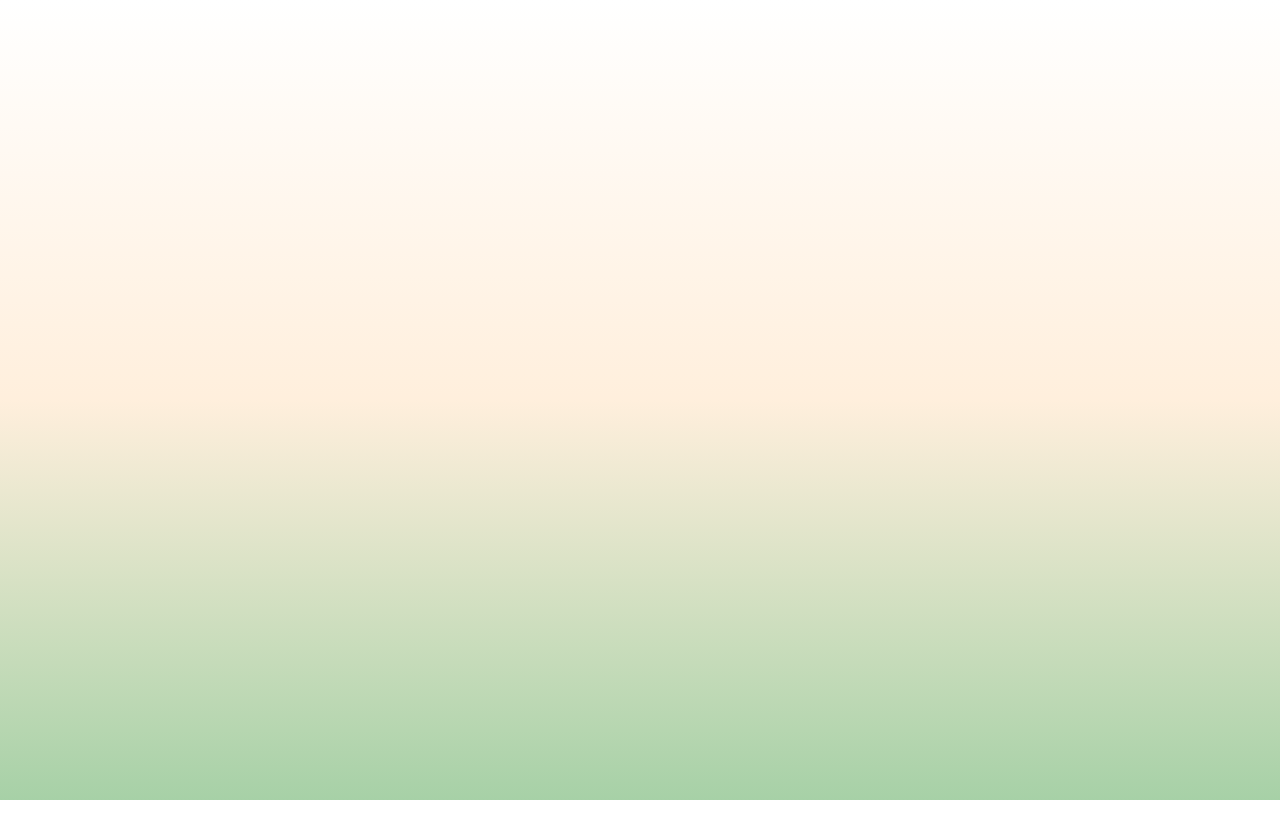
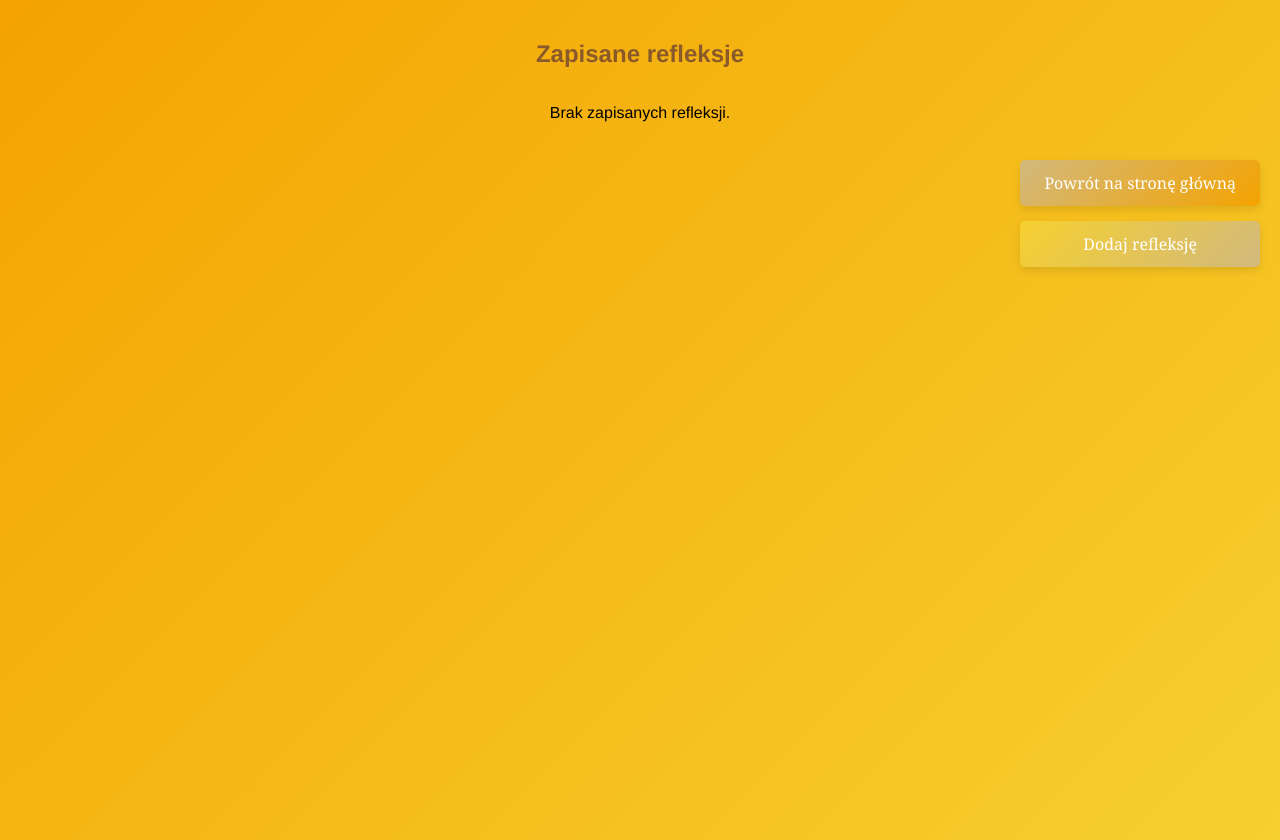
Before and after one commit to AgnieszkaWw/Motto, a React (Vite) app: page /saved-reflections in a window 1280 px wide. Before the commit this address had no page. Before the commit the page ends 800 px from the top, so only its background shows below. Built offline with nearby package versions, Linux system fonts and the light colour scheme.

Commit message:
savedReflection

```diff
--- a/src/components/GratitudePage/GratitudePage.jsx
+++ b/src/components/GratitudePage/GratitudePage.jsx
@@ -9,7 +9,9 @@ const GratitudePage = () => {
   const handleBack = () => {
     navigate(-1);
   };
-
+  const handleViewReflections = () => {
+    navigate('/saved-reflections');
+  };
   return (
     <div className={styles.pageContainer}>
       <header className={styles.headerImage}>
@@ -22,6 +24,7 @@ const GratitudePage = () => {
         <InputReflection />
       </main>
       <button onClick={handleBack} className={styles.backButton}>Powrót</button>
+      <button onClick={handleViewReflections} className={styles.viewButton}>Zobacz zapisane refleksje</button>
     </div>
   );
 };
--- a/src/components/InputReflection/InputReflection.jsx
+++ b/src/components/InputReflection/InputReflection.jsx
@@ -1,5 +1,17 @@
 import { useState } from "react";
 import styles from "./InputReflection.module.css";
+
+// Funkcja do uzyskania bieżącej daty w formacie "dd-mm-yyyy - dzień tygodnia"
+const getCurrentDate = () => {
+  const today = new Date();
+  const daysOfWeek = ["niedziela", "poniedziałek", "wtorek", "środa", "czwartek", "piątek", "sobota"];
+  const day = today.getDate().toString().padStart(2, "0");
+  const month = (today.getMonth() + 1).toString().padStart(2, "0");
+  const year = today.getFullYear();
+  const dayOfWeek = daysOfWeek[today.getDay()];
+
+  return `${day}-${month}-${year} - ${dayOfWeek}`;
+};
 
 export default function InputReflection() {
   const [input1] = useState("W tym momencie czuję...");
@@ -7,17 +19,40 @@ export default function InputReflection() {
   const [input3, setInput3] = useState("");
 
   const handleSave = () => {
-    localStorage.setItem("reflection1", input2);
-    localStorage.setItem("reflection2", input3);
+    const date = new Date();
+    const formattedDate =
+      date.toLocaleDateString("pl-PL", {
+        day: "2-digit",
+        month: "2-digit",
+        year: "numeric",
+      }) +
+      " - " +
+      date.toLocaleString("pl-PL", { weekday: "long" });
+
+    // Pobieramy istniejące refleksje z localStorage
+    const savedReflections = JSON.parse(localStorage.getItem("reflections")) || [];
+
+    // Tworzymy obiekt refleksji z datą i dwoma wprowadzonymi refleksjami
+    const newReflection = {
+      date: formattedDate,
+      reflection1: input2,
+      reflection2: input3,
+    };
+
+    // Dodajemy nową refleksję do listy
+    savedReflections.push(newReflection);
+
+    // Zapisujemy całą listę refleksji w localStorage
+    localStorage.setItem("reflections", JSON.stringify(savedReflections));
+
     alert("Dane zapisane!");
   };
 
   const handleClear = () => {
     setInput2("");
     setInput3("");
-    localStorage.removeItem("reflection1");
-    localStorage.removeItem("reflection2");
   };
+
 
   return (
     <div className={styles.container}>
--- /dev/null
+++ b/src/components/SavedReflections/SavedReflection.jsx
@@ -0,0 +1,62 @@
+import { useEffect, useState } from "react";
+import { useNavigate } from "react-router-dom";
+import styles from "./SavedReflection.module.css";
+
+const SavedReflections = () => {
+  const [reflections, setReflections] = useState([]);
+  const navigate = useNavigate();  // Hook do nawigacji
+
+  useEffect(() => {
+    const savedReflections = [];
+
+    // Odczytujemy wszystkie elementy z localStorage
+    for (let i = 0; i < localStorage.length; i++) {
+      const key = localStorage.key(i);
+      if (key && key.includes('-')) {  // Zakładając, że klucze mają format daty (np. 25-03-2025 - wtorek)
+        const reflectionData = JSON.parse(localStorage.getItem(key));
+        savedReflections.push(reflectionData);
+      }
+    }
+
+    // Sortowanie danych po dacie (od najnowszych)
+    savedReflections.sort((a, b) => new Date(b.date) - new Date(a.date));
+
+    setReflections(savedReflections);
+  }, []);
+
+  // Funkcje do obsługi przycisków
+  const handleGoHome = () => {
+    navigate("/");  // Powrót na stronę główną
+  };
+
+  const handleGoGratitude = () => {
+    navigate("/gratitude");  // Powrót do strony "Moje wdzięczności" (zmień ścieżkę, jeśli jest inna)
+  };
+
+  return (
+    <div className={styles.container}>
+      <h2>Zapisane refleksje</h2>
+      {reflections.length === 0 ? (
+        <p>Brak zapisanych refleksji.</p>
+      ) : (
+        <ul className={styles.reflectionList}>
+          {reflections.map((reflection, index) => (
+            <li key={index} className={styles.reflectionItem}>
+              <h3>{reflection.date}</h3>
+              <p><strong>Refleksja 1:</strong> {reflection.reflection1}</p>
+              <p><strong>Refleksja 2:</strong> {reflection.reflection2}</p>
+            </li>
+          ))}
+        </ul>
+      )}
+
+      {/* Przyciski nawigacyjne po prawej stronie */}
+      <div className={styles.buttonsContainer}>
+        <button onClick={handleGoHome} className={`${styles.button} ${styles.homeButton}`}>Powrót na stronę główną</button>
+        <button onClick={handleGoGratitude} className={`${styles.button} ${styles.addReflectionButton}`}>Dodaj refleksję</button>
+      </div>
+    </div>
+  );
+};
+
+export default SavedReflections;
--- /dev/null
+++ b/src/components/SavedReflections/SavedReflection.module.css
@@ -0,0 +1,72 @@
+.container {
+    padding: 20px;
+    background: linear-gradient(135deg, #F4A300, #F6D02F); /* Ciepły żółty do musztardowego */
+    min-height: 100vh;
+    display: flex;
+    flex-direction: column;
+    align-items: center;
+  }
+
+  h2 {
+    color: #8B5A2B; /* Ciepły brązowy do tekstu */
+    margin-bottom: 20px;
+  }
+
+  .reflectionList {
+    list-style-type: none;
+    padding: 0;
+    width: 100%;
+  }
+
+  .reflectionItem {
+    background-color: rgba(255, 255, 255, 0.9); /* Jaśniejszy i delikatniejszy odcień tła */
+    margin: 10px 0;
+    padding: 15px;
+    border-radius: 8px;
+    box-shadow: 0 4px 8px rgba(0, 0, 0, 0.1);
+  }
+
+  .reflectionItem h3 {
+    margin-top: 0;
+    color: #C19A6B; /* Kolor daty w cieplejszym brązie z nutą złota */
+  }
+
+  .buttonsContainer {
+    display: flex;
+    flex-direction: column;
+    position: fixed;
+    right: 20px;
+    top: 20%;
+    gap: 15px;
+  }
+
+  .button {
+    padding: 12px 24px;
+    color: white;
+    border: none;
+    border-radius: 5px;
+    font-size: 16px;
+    cursor: pointer;
+    box-shadow: 0 4px 8px rgba(0, 0, 0, 0.1);
+    transition: transform 0.2s ease, background-color 0.3s;
+  }
+
+  .button:hover {
+    transform: scale(1.05);
+  }
+
+  .homeButton {
+    background: linear-gradient(135deg, #D2B97D, #F4A300); /* Stonowane żółto-pomarańczowe */
+  }
+
+  .addReflectionButton {
+    background: linear-gradient(135deg, #F6D02F, #D2B97D); /* Jasnożółty do ciemniejszego musztardowego */
+  }
+
+  .homeButton:hover {
+    background-color: #F29F00; /* Ciepły pomarańczowy */
+  }
+
+  .addReflectionButton:hover {
+    background-color: #C6A500; /* Ciemniejszy odcień musztardowego */
+  }
--- a/src/main.jsx
+++ b/src/main.jsx
@@ -3,6 +3,7 @@ import { createRoot } from 'react-dom/client';
 import { BrowserRouter as Router, Route, Routes } from 'react-router-dom';
 import Page from './page/Page';
 import GratitudePage from './components/GratitudePage/GratitudePage'
+import SavedReflections from './components/SavedReflections/SavedReflection';
 
 const container = document.getElementById('root');
 const root = createRoot(container);
@@ -11,6 +12,7 @@ root.render(
     <Routes>
       <Route path="/" element={<Page />} />
       <Route path="/gratitude" element={<GratitudePage />} />
+      <Route path="/saved-reflections" element={<SavedReflections />} />
     </Routes>
   </Router>
 );
```
